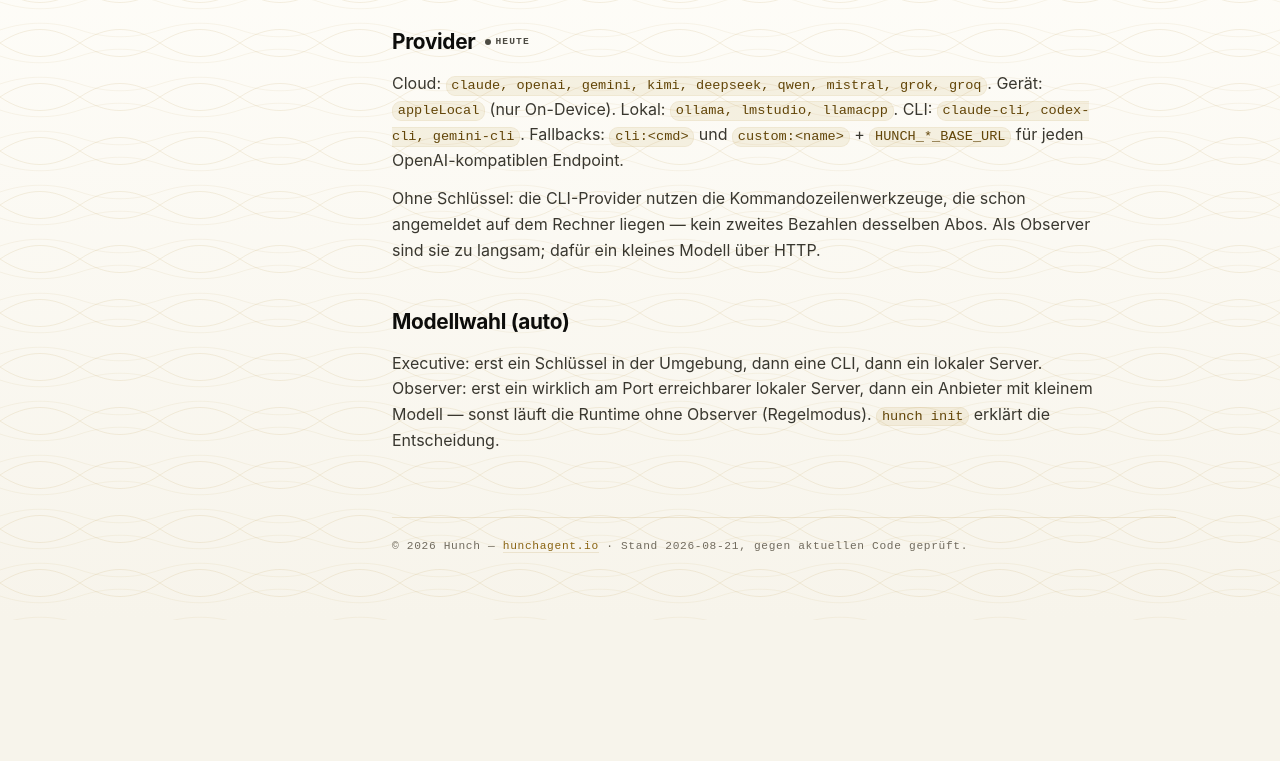
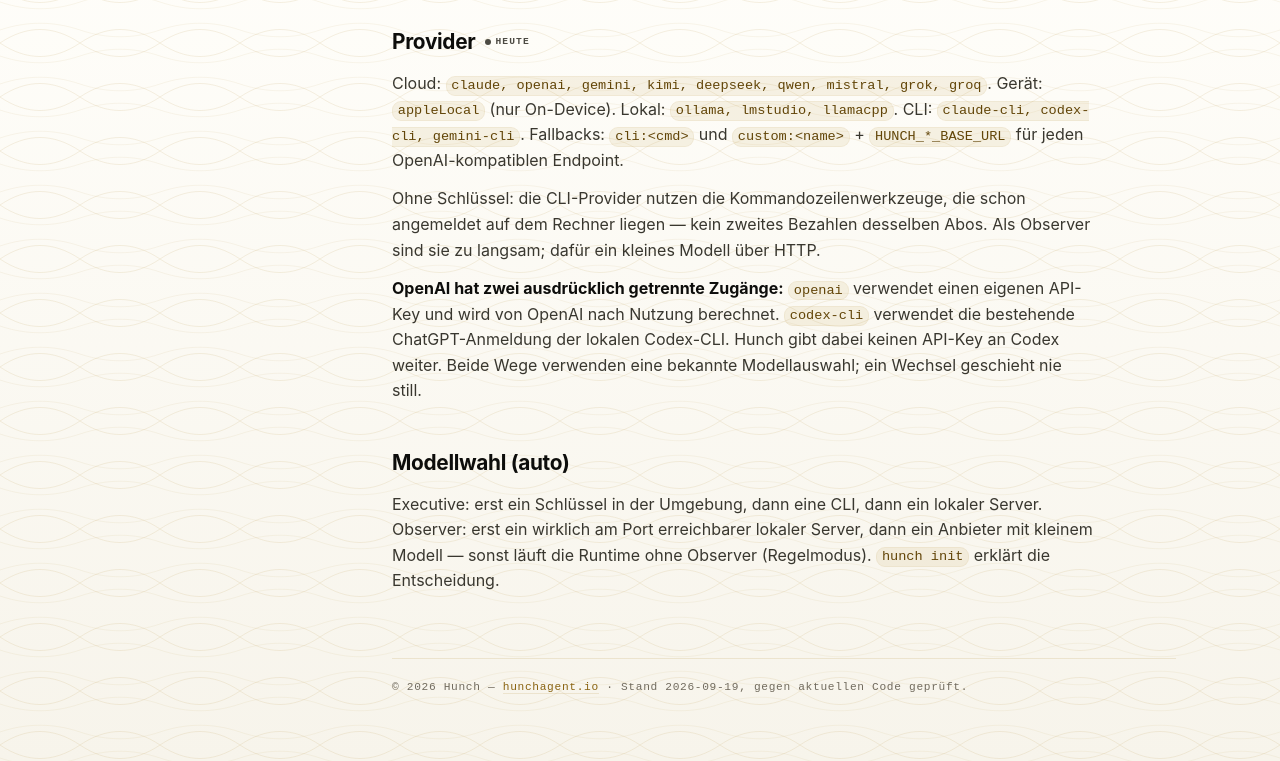
Before and after one commit to schenkei-code/hunch-website, a plain HTML site: page docs/konfiguration.html in a window 1280 px wide. Shown: the part 902-1663 px from the top of the page. Before the commit the page ends 1522 px from the top, so only its background shows below. Drawn offline with Linux system fonts and the light colour scheme.

Commit message:
docs: clarify OpenAI API and subscription access

```diff
--- a/docs/konfiguration.html
+++ b/docs/konfiguration.html
@@ -53,13 +53,17 @@
 <p>Ohne Schlüssel: die CLI-Provider nutzen die Kommandozeilenwerkzeuge, die schon angemeldet auf dem
 Rechner liegen — kein zweites Bezahlen desselben Abos. Als Observer sind sie zu langsam; dafür ein
 kleines Modell über HTTP.</p>
+<p><strong>OpenAI hat zwei ausdrücklich getrennte Zugänge:</strong> <code>openai</code> verwendet
+einen eigenen API-Key und wird von OpenAI nach Nutzung berechnet. <code>codex-cli</code> verwendet
+die bestehende ChatGPT-Anmeldung der lokalen Codex-CLI. Hunch gibt dabei keinen API-Key an Codex
+weiter. Beide Wege verwenden eine bekannte Modellauswahl; ein Wechsel geschieht nie still.</p>
 
 <h2>Modellwahl (auto)</h2>
 <p>Executive: erst ein Schlüssel in der Umgebung, dann eine CLI, dann ein lokaler Server. Observer:
 erst ein wirklich am Port erreichbarer lokaler Server, dann ein Anbieter mit kleinem Modell — sonst
 läuft die Runtime ohne Observer (Regelmodus). <code>hunch init</code> erklärt die Entscheidung.</p>
 
-    <footer class="doc-foot">© 2026 Hunch — <a href="../">hunchagent.io</a> · Stand 2026-08-21, gegen aktuellen Code geprüft.</footer>
+    <footer class="doc-foot">© 2026 Hunch — <a href="../">hunchagent.io</a> · Stand 2026-09-19, gegen aktuellen Code geprüft.</footer>
   </main>
 </div>
 <script>
```
Also changed, not shown: 1 other file.
